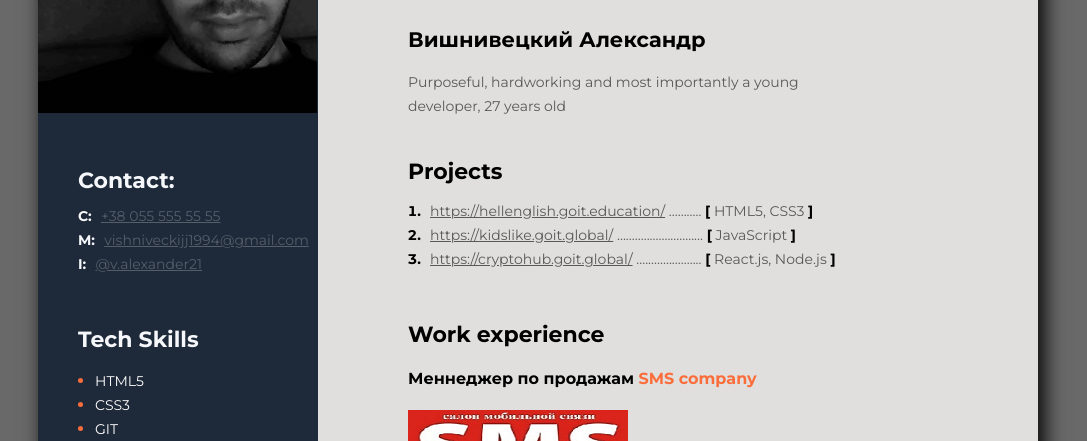
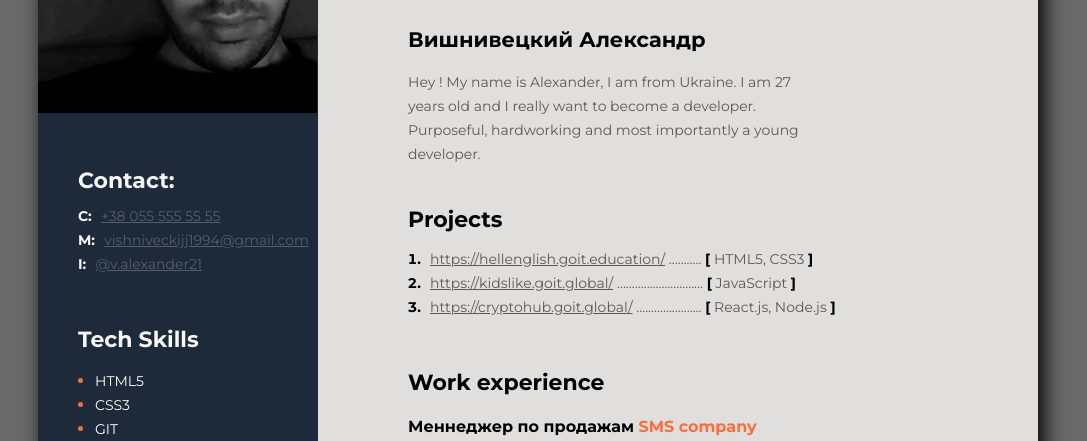
Before and after one commit to AleksandrVyshnyvetskyi/My_resume, a plain HTML site: page index.html in a window 1280 px wide. Shown: the part 303-744 px from the top of the page, without its empty margins (102-1189 px from the left). Drawn offline with Linux system fonts and the light colour scheme.

Commit message:
Update index.html

```diff
--- a/index.html
+++ b/index.html
@@ -24,7 +24,7 @@
                     <h2>Вишнивецкий Александр</h2>
 
                     <p class="about-me-description">
-                        Purposeful, hardworking and most importantly a young developer, 27 years old
+                        Hey ! My name is Alexander, I am from Ukraine. I am 27 years old and I really want to become a developer. Purposeful, hardworking and most importantly a young developer.
                     </p>
                 </div>
                 <!--  my project section -->
```
